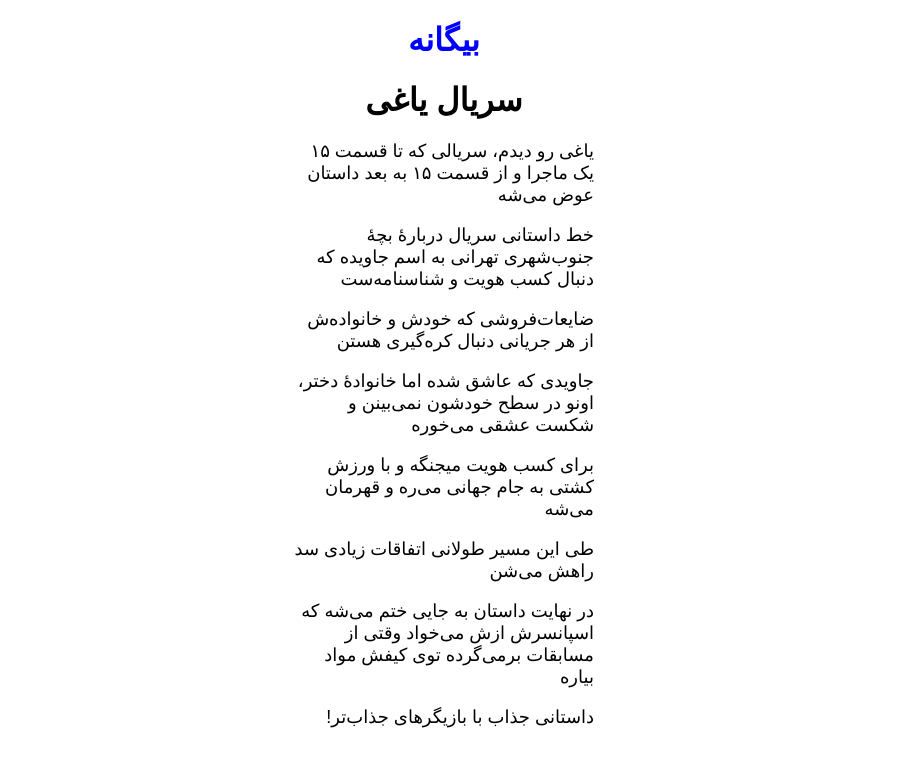
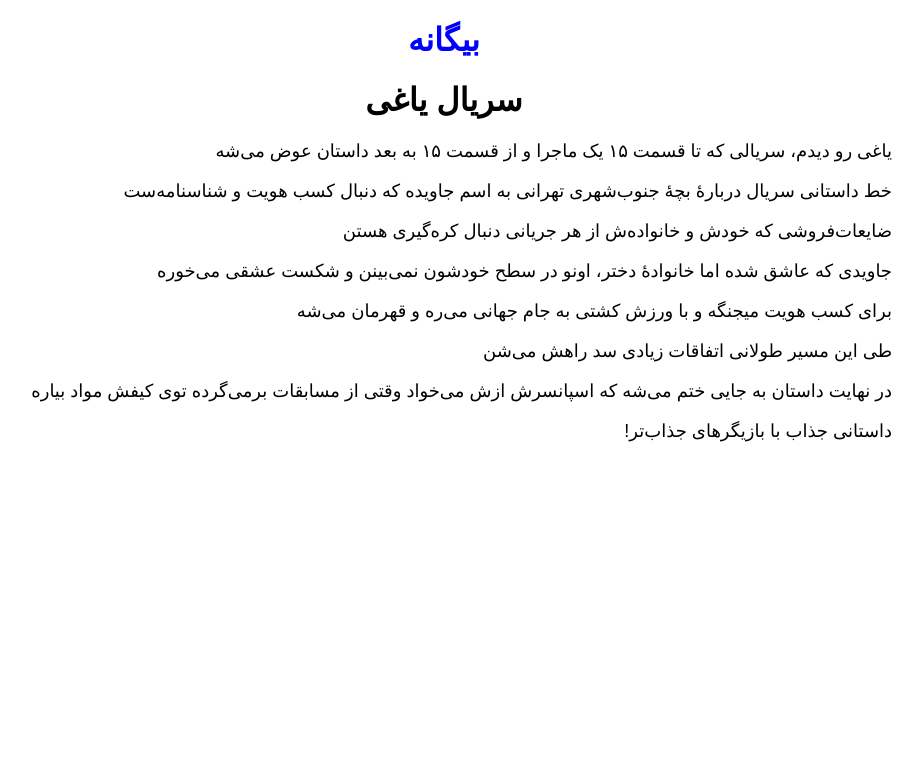
Before and after one commit to darkblog/darkblog.github.io, a Jekyll site: the page built from _posts/2023-8-19-4.md, in a window 1280 px wide. Shown: the top 767 px of the page, without its empty margins (309-1232 px from the left). Built offline with Jekyll 4.4.1, drawn with Linux system fonts in a browser that asks for light colours.

Commit message:
Update default.html

```diff
--- a/_layouts/default.html
+++ b/_layouts/default.html
@@ -10,7 +10,7 @@
 <title>{{ page.title }}</title>
 <meta name="description" content="{{ page.title }}">
 <link rel="canonical" href="{{ page.url | replace:'index.html','' | prepend: site.baseurl | prepend: site.url }}">
-<style amp-custom>body{font-family:sans-serif;margin:auto;max-width:300px;text-align:center}a{color:blue;text-decoration:none;padding:10px}p{text-align:right;font-size:large}</style>
+<style amp-custom>body{font-family:sans-serif;margin:auto;max-width:70%;text-align:center}a{color:blue;text-decoration:none;padding:10px}p{text-align:right;font-size:large}</style>
 </head>
 <body>
 <header>
```
